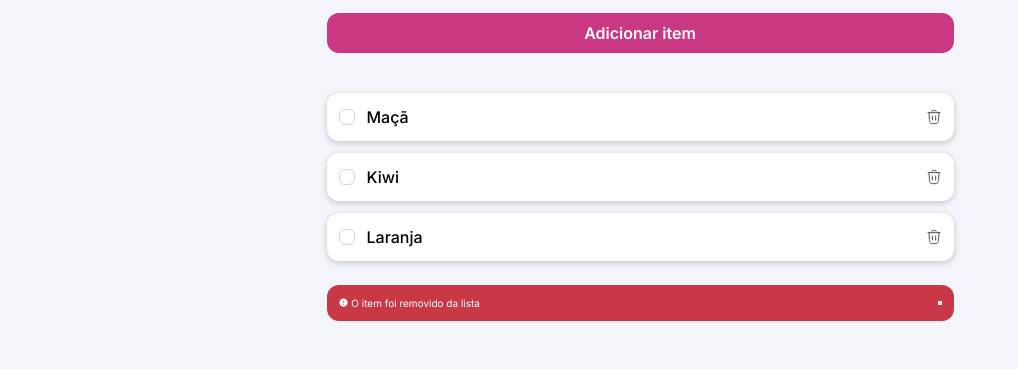
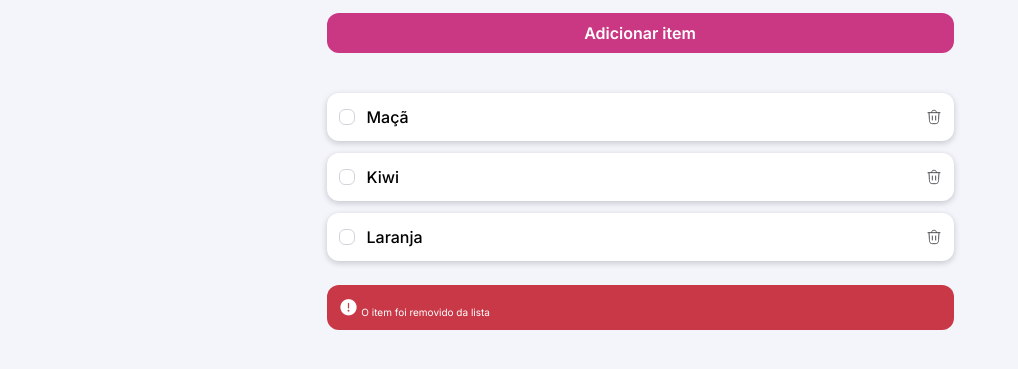
Before and after one commit to JoseVitorLeal/quicklist, a plain HTML site: page index.html in a window 1280 px wide. Shown: the part 127-496 px from the top of the page, without its empty margins (0-1018 px from the left). Drawn offline with nearby package versions, Linux system fonts and the light colour scheme.

Commit message:
fim das estilizações da div.warning

```diff
--- a/style.css
+++ b/style.css
@@ -184,6 +184,23 @@ main {
     opacity: 1;
     transform: translateY(0);
     transition: opacity .4s ease, transforn .4s ease;
+
+    div {
+        display: felx;
+        align-items: center;
+        gap: .8rem;
+    }
+
+    i {
+        font-size: 2rem;
+    }
+
+    button {
+        border: none;
+        background: none;
+        color: var(--always-white);
+        cursor: pointer;
+    }
 }
 
 .hide-warning {
```
